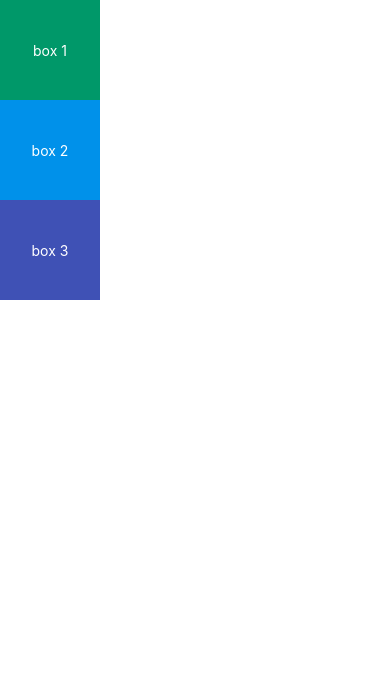
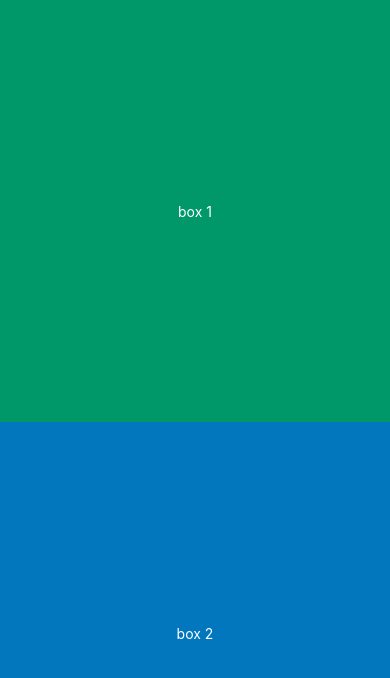
Before and after one commit to tridungbk2010/react-native-class, a React Native app: screen / in a window 390 px wide. Shown: the top 678 px of the page. Built offline with nearby package versions, Linux system fonts and the light colour scheme.

Commit message:
flex box done

```diff
--- a/App.js
+++ b/App.js
@@ -9,7 +9,7 @@ export default class App extends React.Component {
     render() {
         return (
             <Provider store={store}>
-               <FlexBox/>
+                <FlexBox/>
             </Provider>
         );
     }
--- a/src/screens/Box.js
+++ b/src/screens/Box.js
@@ -1,19 +1,15 @@
 import React from 'react';
 import {View, Text} from 'react-native';
 
-const Box = ({bgColor, width, height, text}) => {
-    return (
-       <View style = {{
-           backgroundColor:bgColor,
-           width:width || 100,
-           height:height || 100,
-           justifyContent:'center',
-           alignItems:'center'
-       }}>
-           <Text style ={{color:'#fff'}}>{text}</Text>
-       </View>
-    )
-};
+const Box = ({bgColor, width, height, text}) => (<View style={{
+        backgroundColor: bgColor,
+        justifyContent: 'center',
+        alignItems: 'center',
+        flex:1
+    }}>
+        <Text style={{color: '#fff'}}>{text}</Text>
+    </View>
+);
 
 
 export default Box;
--- a/src/screens/FlexBox.js
+++ b/src/screens/FlexBox.js
@@ -1,15 +1,25 @@
 import React from 'react';
 import {View, Text} from 'react-native';
 import Box from './Box';
+
 
 export default class FlexBox extends React.Component {
 
     render() {
         return (
             <View style={styles.layout}>
-                <Box bgColor = "#009869" text = "box 1"/>
-                <Box bgColor = "#0091EA" text = "box 2"/>
-                <Box bgColor = "#3F51B5" text = "box 3"/>
+                <View style ={{
+                    flex:1
+
+                }}>
+                    <Box bgColor = "#009869" text = "box 1"/>
+                </View>
+                <View style ={{
+                    flex:1,
+                }}>
+                    <Box bgColor = "#0277BD" text = "box 2"/>
+                </View>
+
             </View>
         )
     }
@@ -18,8 +28,10 @@ export default class FlexBox extends React.Component {
 
 const styles = {
     layout: {
-        // flexDirection:'row',
-        // alignItems:'center',
-        // justifyContent:'flex-start'
+        // flexDirection:"row",
+        backgroundColor:'orange',
+        flex:1,
+        justifyContent:'center',
+        alignItems:'stretch'
     }
 };
```
